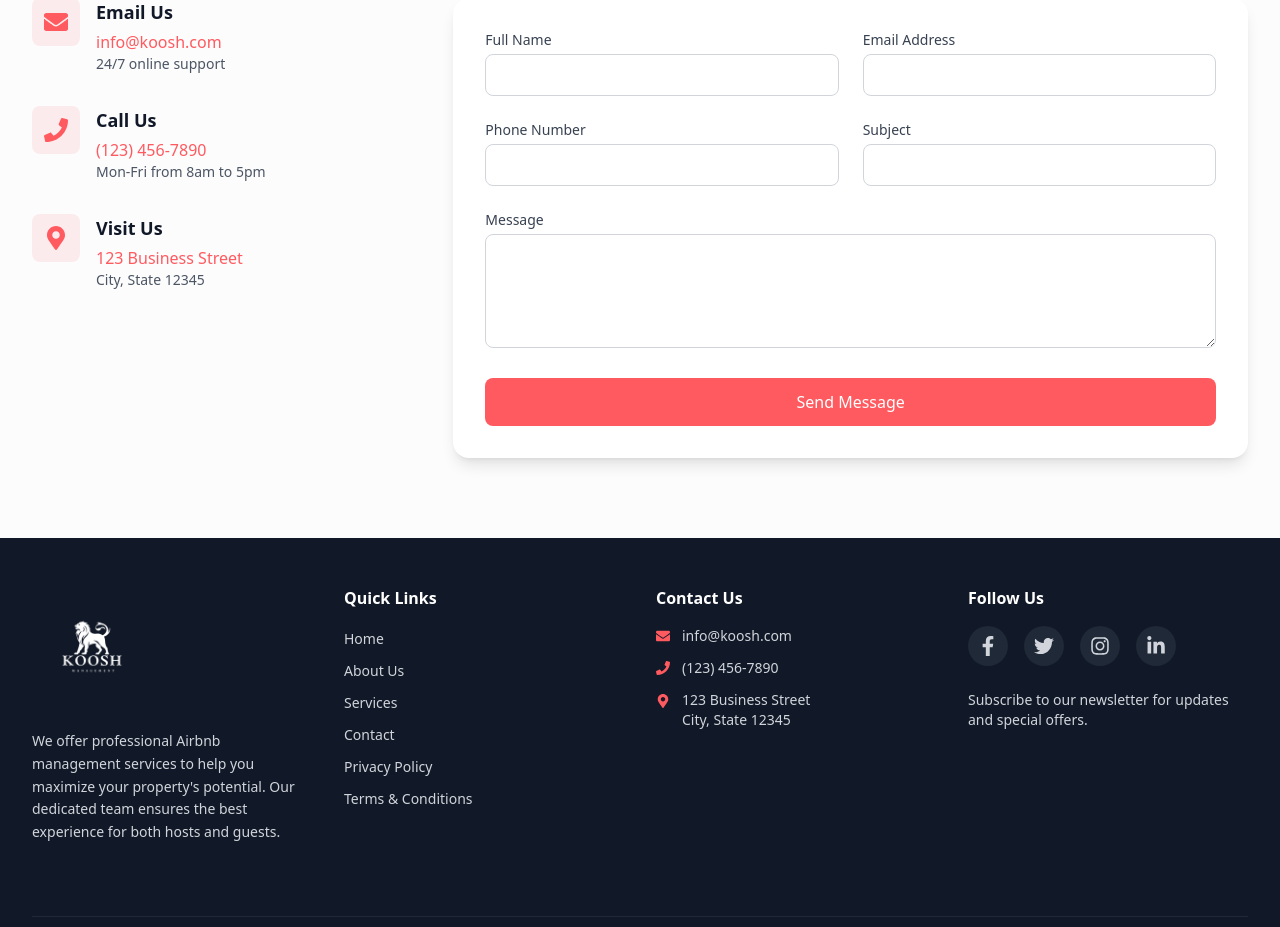
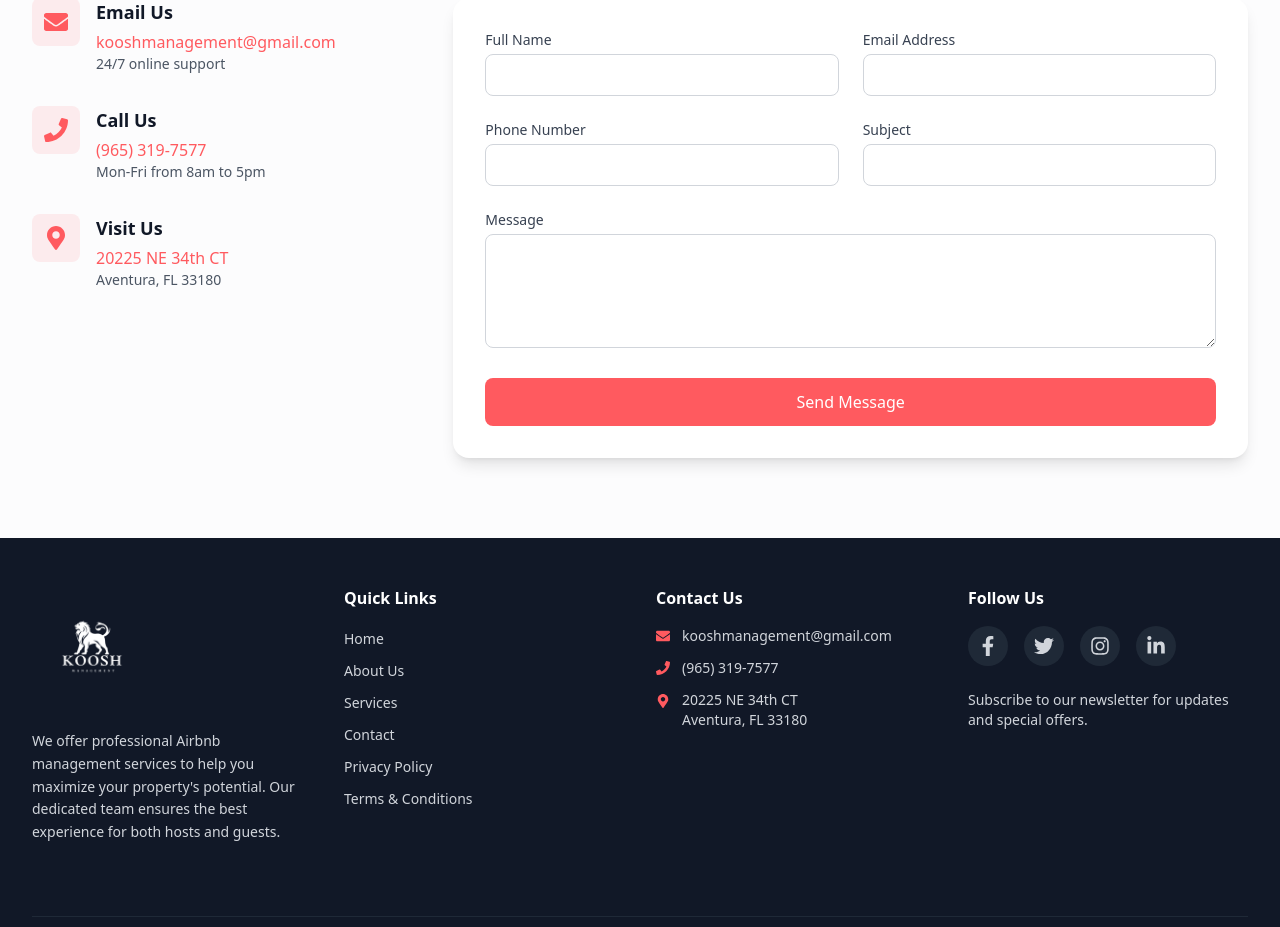
Before and after one commit to IdanHarari11/Koosh-managment, a Next.js app: page / in a window 1280 px wide. Shown: the part 5302-6229 px from the top of the page. Built offline with nearby package versions, Linux system fonts and the light colour scheme.

Commit message:
Update contact information in ContactSection and Footer components

```diff
--- a/src/components/ContactSection.jsx
+++ b/src/components/ContactSection.jsx
@@ -9,20 +9,20 @@ const contactInfo = [
   {
     icon: FaEnvelope,
     title: 'Email Us',
-    details: 'info@koosh.com',
+    details: 'kooshmanagement@gmail.com',
     description: '24/7 online support',
   },
   {
     icon: FaPhone,
     title: 'Call Us',
-    details: '(123) 456-7890',
+    details: '(965) 319-7577',
     description: 'Mon-Fri from 8am to 5pm',
   },
   {
     icon: FaMapMarkerAlt,
     title: 'Visit Us',
-    details: '123 Business Street',
-    description: 'City, State 12345',
+    details: '20225 NE 34th CT',
+    description: 'Aventura, FL 33180',
   },
 ];
 
--- a/src/components/Footer.jsx
+++ b/src/components/Footer.jsx
@@ -81,21 +81,21 @@ const Footer = () => {
             <ul className="space-y-3">
               <li className="flex items-center gap-3 text-sm">
                 <FaEnvelope className="text-primary" />
-                <a href="mailto:info@koosh.com" className="hover:text-white transition-colors duration-200">
-                  info@koosh.com
+                <a href="mailto:kooshmanagement@gmail.com" className="hover:text-white transition-colors duration-200">
+                  kooshmanagement@gmail.com
                 </a>
               </li>
               <li className="flex items-center gap-3 text-sm">
                 <FaPhone className="text-primary" />
                 <a href="tel:+1234567890" className="hover:text-white transition-colors duration-200">
-                  (123) 456-7890
+                  (965) 319-7577
                 </a>
               </li>
               <li className="flex items-start gap-3 text-sm">
                 <FaMapMarkerAlt className="text-primary mt-1" />
                 <span>
-                  123 Business Street<br />
-                  City, State 12345
+                  20225 NE 34th CT<br />
+                  Aventura, FL 33180
                 </span>
               </li>
             </ul>
```
